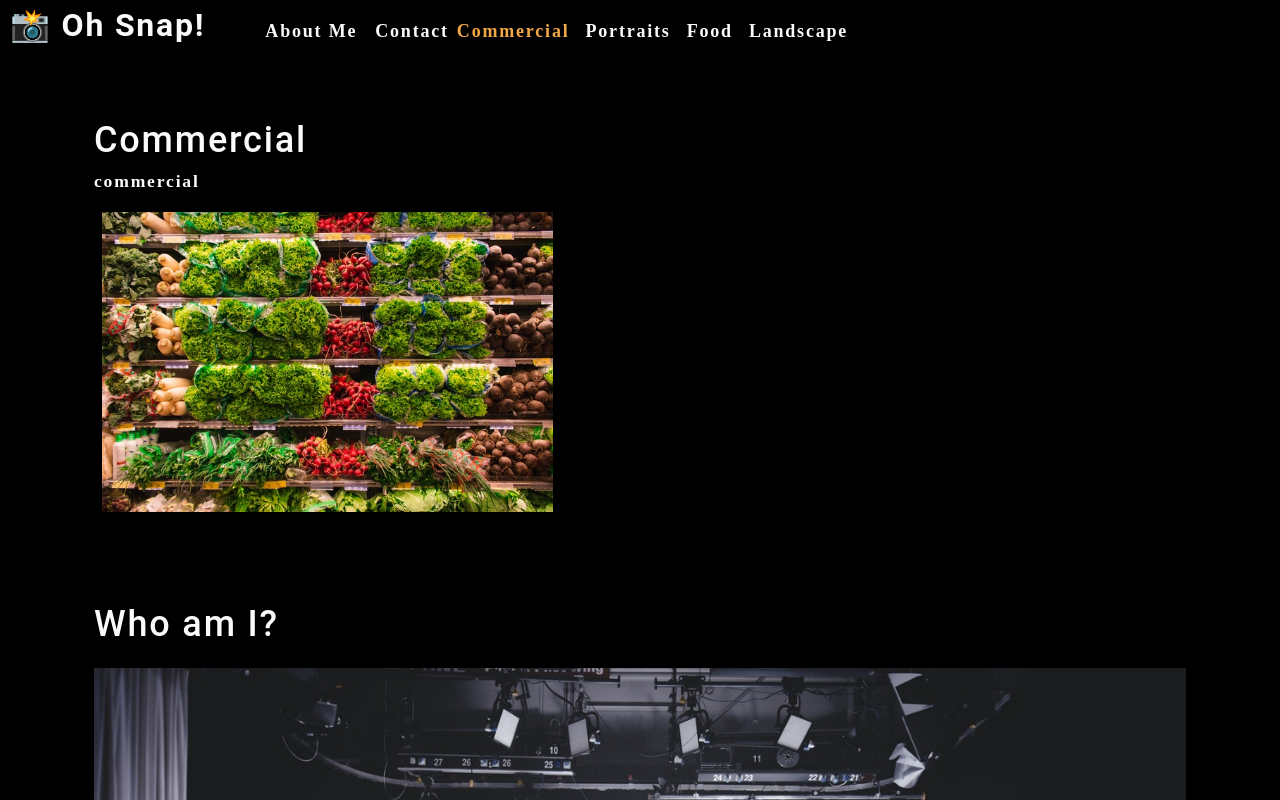
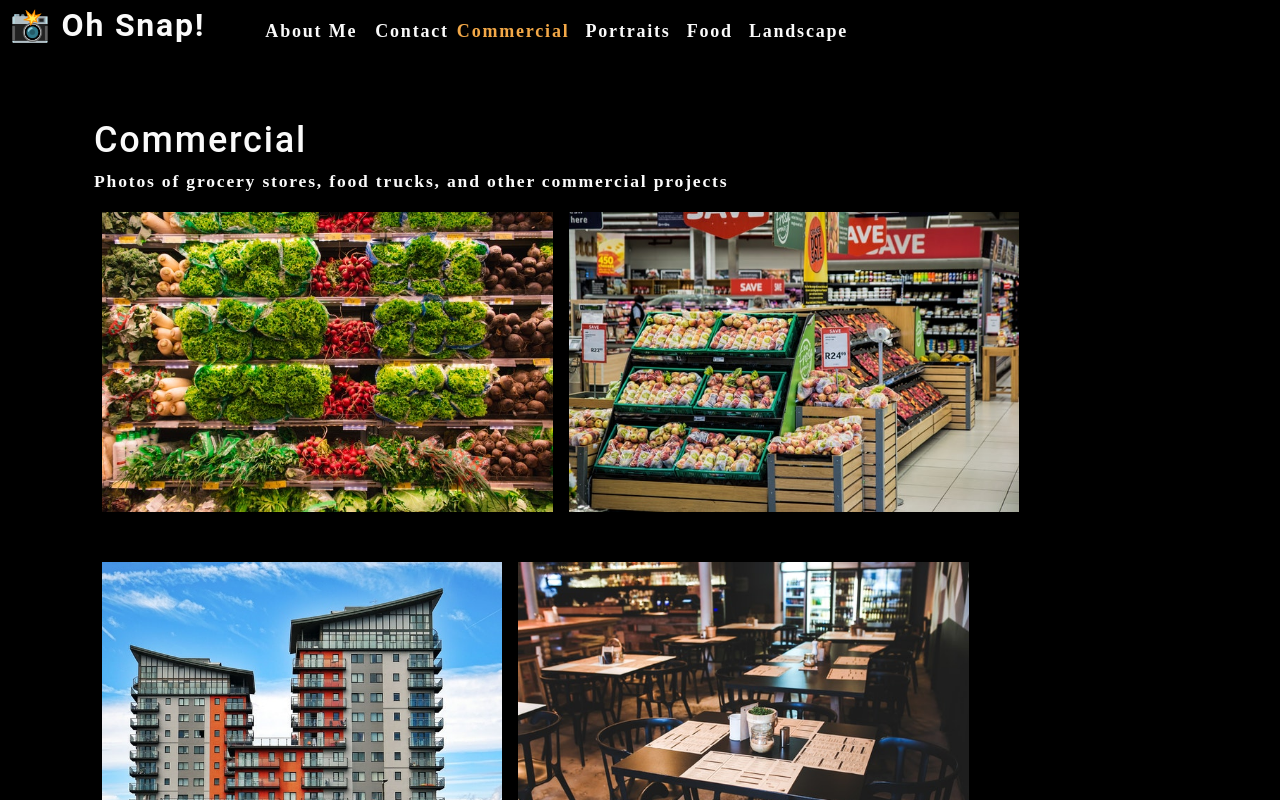
Before and after one commit to oceanlatte/react-photo-port, a React (Create React App) app: page / in a window 1280 px wide. Shown: the top 800 px of the page. Built offline with nearby package versions, Linux system fonts and the light colour scheme.

Commit message:
add PhotoList component to display the photos

```diff
--- a/src/App.js
+++ b/src/App.js
@@ -25,7 +25,7 @@
         currentCategory={currentCategory}
       ></Nav>
       <main>
-        <Gallery></Gallery>
+        <Gallery currentCategory={currentCategory}></Gallery>
         <About></About>
       </main>
     </div>
--- a/src/components/Gallery/index.js
+++ b/src/components/Gallery/index.js
@@ -1,24 +1,15 @@
 import React from 'react';
+import PhotoList from '../PhotoList';
 import { capitalizeFirstLetter } from '../../utils/helpers';
-import photo from '../../assets/small/commercial/0.jpg';
 
 function Gallery(props) {
-  const currentCategory = {
-    name: 'commercial',
-    description: 'Photos of grocery stores, food trucks, and other commercial projects'
-  };
+  const { currentCategory } = props;
 
   return (
     <section>
-      <h1>{capitalizeFirstLetter(currentCategory.name)}</h1>
-      <p>{currentCategory.name}</p>
-      <div className='flex-row'>
-        <img
-          src={photo}
-          alt='Commercial Example'
-          className='img-thumbnail mx-1'
-        />
-      </div>
+      <h1 data-testid='h1tag'>{capitalizeFirstLetter(currentCategory.name)}</h1>
+      <p>{currentCategory.description}</p>
+      <PhotoList category={currentCategory.name}></PhotoList>
     </section>
   );
 };
--- /dev/null
+++ b/src/components/PhotoList/index.js
@@ -0,0 +1,120 @@
+import React, { useState } from 'react';
+
+const PhotoList = ({ category }) => {
+  const [photos] = useState([
+    {
+      name: 'Grocery aisle',
+      category: 'commercial',
+      description: 'Lorem ipsum dolor sit amet, consectetur adipiscing elit. Nunc ultricie',
+    },
+    {
+      name: 'Grocery booth',
+      category: 'commercial',
+      description: 'Lorem ipsum dolor sit amet, consectetur adipiscing elit. Nunc ultricie',
+    },
+    {
+      name: 'Building exterior',
+      category: 'commercial',
+      description: 'Lorem ipsum dolor sit amet, consectetur adipiscing elit. Nunc ultricie',
+    },
+    {
+      name: 'Restaurant table',
+      category: 'commercial',
+      description: 'Lorem ipsum dolor sit amet, consectetur adipiscing elit. Nunc ultricie',
+    },
+    {
+      name: 'Cafe interior',
+      category: 'commercial',
+      description: 'Lorem ipsum dolor sit amet, consectetur adipiscing elit. Nunc ultricie',
+    },
+    {
+      name: 'Cat green eyes',
+      category: 'portraits',
+      description: 'Lorem ipsum dolor sit amet, consectetur adipiscing elit. Nunc ultricie',
+    },
+    {
+      name: 'Green parrot',
+      category: 'portraits',
+      description: 'Lorem ipsum dolor sit amet, consectetur adipiscing elit. Nunc ultricie',
+    },
+    {
+      name: 'Yellow macaw',
+      category: 'portraits',
+      description: 'Lorem ipsum dolor sit amet, consectetur adipiscing elit. Nunc ultricie',
+    },
+    {
+      name: 'Pug smile',
+      category: 'portraits',
+      description: 'Lorem ipsum dolor sit amet, consectetur adipiscing elit. Nunc ultricie',
+    },
+    {
+      name: 'Pancakes',
+      category: 'food',
+      description: 'Lorem ipsum dolor sit amet, consectetur adipiscing elit. Nunc ultricie',
+    },
+    {
+      name: 'Burrito',
+      category: 'food',
+      description: 'Lorem ipsum dolor sit amet, consectetur adipiscing elit. Nunc ultricie',
+    },
+    {
+      name: 'Scallop pasta',
+      category: 'food',
+      description: 'Lorem ipsum dolor sit amet, consectetur adipiscing elit. Nunc ultricie',
+    },
+    {
+      name: 'Burger',
+      category: 'food',
+      description: 'Lorem ipsum dolor sit amet, consectetur adipiscing elit. Nunc ultricie',
+    },
+    {
+      name: 'Fruit bowl',
+      category: 'food',
+      description: 'Lorem ipsum dolor sit amet, consectetur adipiscing elit. Nunc ultricie',
+    },
+    {
+      name: 'Green river',
+      category: 'landscape',
+      description: 'Lorem ipsum dolor sit amet, consectetur adipiscing elit. Nunc ultricie',
+    },
+    {
+      name: 'Docks',
+      category: 'landscape',
+      description: 'Lorem ipsum dolor sit amet, consectetur adipiscing elit. Nunc ultricie',
+    },
+    {
+      name: 'Panoramic village by sea',
+      category: 'landscape',
+      description: 'Lorem ipsum dolor sit amet, consectetur adipiscing elit. Nunc ultricie',
+    },
+    {
+      name: 'Domestic landscape',
+      category: 'landscape',
+      description: 'Lorem ipsum dolor sit amet, consectetur adipiscing elit. Nunc ultricie',
+    },
+    {
+      name: 'Park bench',
+      category: 'landscape',
+      description: 'Lorem ipsum dolor sit amet, consectetur adipiscing elit. Nunc ultricie',
+    },
+  ]);
+
+  const currentPhotos = photos.filter((photo) => photo.category === category);
+
+  return (
+    <div>
+      <div className='flex-row'>
+        {currentPhotos.map((image, i) => (
+          <img
+            src={require(`../../assets/small/${category}/${i}.jpg`)}
+            alt={image.name}
+            className='img-thumbnail mx-1'
+            key={image.name}
+          />
+        ))}
+      </div>
+    </div>
+  )
+}
+
+export default PhotoList;
```
